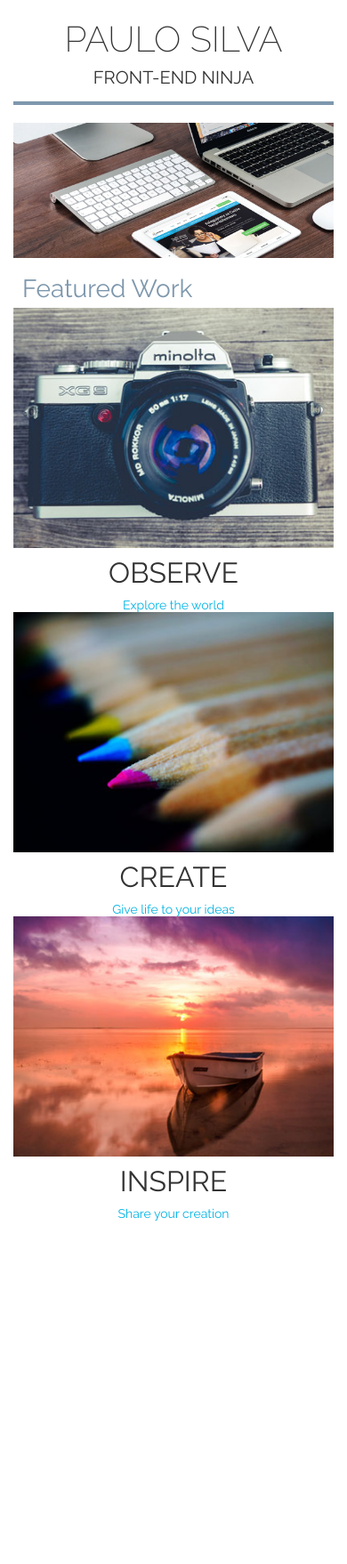
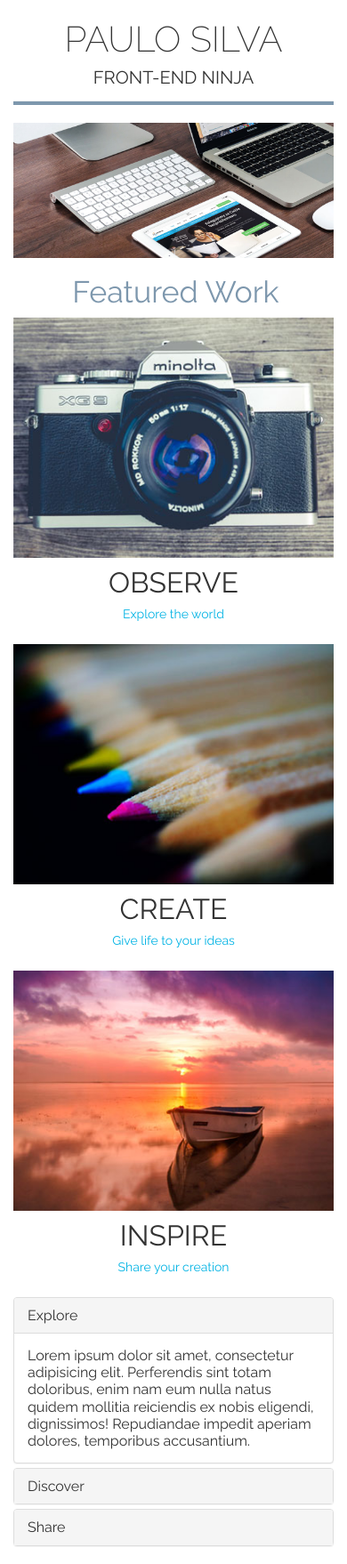
Before and after one commit to paulocoding/udacity-portfolio, a plain HTML site: page index.html in a window 390 px wide. Shown: the part 103-1861 px from the top of the page at 89% size. Before the commit the page ends 1475 px from the top, so only its background shows below. Drawn offline with nearby package versions, Linux system fonts and the light colour scheme.

Commit message:
imporved styling and responsiveness

```diff
--- a/css/styles.css
+++ b/css/styles.css
@@ -4,17 +4,30 @@
     font-weight: 400;
     line-height: 1.2;
 }
+
 a {
     color: #02b3e4;
 }
+
 a:hover {
     color: #55d5ff;
     text-decoration: none;
 }
+
+a:focus {
+    text-decoration: none;
+}
+
 a:visited {
     color: #02b3e4;
     text-decoration: none;
 }
+
+p {
+    margin:0 0 0 0;
+    font-size: 16px;
+}
+
 /* header styling */
 header h1{
     text-align: right;
@@ -22,6 +35,7 @@ header h1{
     font-size: 40px;
     text-transform: uppercase;
 }
+
 header h2 {
     text-align: right;
     text-transform: uppercase;
@@ -45,6 +59,7 @@ section.featured h3 {
     font-size: 28px;
     color: #7d97ad;
     margin: 20px 5px 6px 10px;
+    text-align: left;
 }
 
 section.featured h4 {
@@ -54,13 +69,23 @@ section.featured h4 {
 
 section.featured .featured-item {
     text-align: center;
+    margin: 0 0 25px 0;
 }
+
 section.featured .featured-item img {
     display: block;
     margin: 0 auto;
 }
 
-/* media queries */
+/* Breakpoints */
+@media screen and (max-width:991px){
+    section.featured h3 {
+        text-align: center;
+        font-size: 34px;
+        margin: 20px 5px 10px 10px;
+    }
+}
+
 @media screen and (max-width:767px) {
     header h1, header h2 {
         text-align: center;
--- a/index.html
+++ b/index.html
@@ -1,15 +1,16 @@
 <!doctype html>
-<html>
+<html lang="en">
     <head>
         <meta charset="utf-8">
         <title>Ninja Developer</title>
 
         <!-- setting the viewport -->
         <meta name="viewport" content="width=device-width, initial-scale=1">
+
         <!-- Font Link -->
         <link href='https://fonts.googleapis.com/css?family=Raleway:200,400' rel='stylesheet' type='text/css'>
         <!-- bootstrap stylesheet -->
-        <link rel="stylesheet" href="https://maxcdn.bootstrapcdn.com/bootstrap/3.3.7/css/bootstrap.min.css">
+        <link rel="stylesheet" href="css/bootstrap.min.css">
         <!-- custom styles stylesheet -->
         <link rel="stylesheet" href="css/styles.css">
     </head>
@@ -47,24 +48,73 @@
                     </div>
                     <div class="row">
                         <article class="col-md-4 featured-item">
-                            <img src="img/feat-1.jpg" class="img-responsive" alt="">
+                            <img src="img/feat-1.jpg" class="img-responsive" alt="camera picture">
                             <h4>Observe</h4>
                             <a href="https://www.flickr.com/explore">Explore the world</a>
                         </article>
                         <article class="col-md-4 featured-item">
-                            <img src="img/feat-2.jpg" class="img-responsive" alt="">
+                            <img src="img/feat-2.jpg" class="img-responsive" alt="pencils picture">
                             <h4>Create</h4>
                             <a href="https://github.com/">Give life to your ideas</a>
                         </article>
                         <article class="col-md-4 featured-item">
-                            <img src="img/feat-3.jpg" class="img-responsive" alt="">
+                            <img src="img/feat-3.jpg" class="img-responsive" alt="sunset picture">
                             <h4>Inspire</h4>
                             <a href="https://dribbble.com/tags/website">Share your creation</a>
                         </article>
                     </div>
                 </section>
+                <!-- Accordion Section -->
+                <section class="accordion">
+                    <div class="row">
+                        <div class="col-md-12">
+                            <div class="panel-group" id="accordion" role="tablist" aria-multiselectable="true">
+                                <div class="panel panel-default">
+                                    <div class="panel-heading" role="tab" id="headingOne">
+                                      <h4 class="panel-title">
+                                        <a role="button" data-toggle="collapse" data-parent="#accordion" href="#collapseOne" aria-expanded="true" aria-controls="collapseOne">Explore</a>
+                                      </h4>
+                                    </div>
+                                    <div id="collapseOne" class="panel-collapse collapse in" role="tabpanel" aria-labelledby="headingOne">
+                                      <div class="panel-body">
+                                         <p>Lorem ipsum dolor sit amet, consectetur adipisicing elit. Perferendis sint totam doloribus, enim nam eum nulla natus quidem mollitia reiciendis ex nobis eligendi, dignissimos! Repudiandae impedit aperiam dolores, temporibus accusantium.</p>
+                                      </div>
+                                    </div>
+                                </div>
+                                <div class="panel panel-default">
+                                    <div class="panel-heading" role="tab" id="headingTwo">
+                                      <h4 class="panel-title">
+                                        <a class="collapsed" role="button" data-toggle="collapse" data-parent="#accordion" href="#collapseTwo" aria-expanded="false" aria-controls="collapseTwo">Discover</a>
+                                      </h4>
+                                    </div>
+                                    <div id="collapseTwo" class="panel-collapse collapse" role="tabpanel" aria-labelledby="headingTwo">
+                                      <div class="panel-body">
+                                       <p>Donec dapibus faucibus cursus. Maecenas finibus venenatis tortor id viverra. Nulla cursus congue lobortis. Aliquam maximus ac purus ut consequat. Phasellus ultrices neque a diam elementum, id condimentum ipsum faucibus. Curabitur suscipit magna scelerisque, elementum mauris sed, finibus dolor. Fusce quis hendrerit dui, ac aliquam neque.</p>
+                                      </div>
+                                    </div>
+                                </div>
+                                <div class="panel panel-default">
+                                    <div class="panel-heading" role="tab" id="headingThree">
+                                      <h4 class="panel-title">
+                                        <a class="collapsed" role="button" data-toggle="collapse" data-parent="#accordion" href="#collapseThree" aria-expanded="false" aria-controls="collapseThree">Share</a>
+                                      </h4>
+                                    </div>
+                                    <div id="collapseThree" class="panel-collapse collapse" role="tabpanel" aria-labelledby="headingThree">
+                                      <div class="panel-body">
+                                        <p>Morbi tempor turpis a aliquam faucibus. Ut lorem velit, dictum vel velit sed, ultricies semper sem. Praesent vel neque lectus. Morbi purus eros, ultrices consectetur aliquet sed, varius eget justo. Phasellus sodales luctus leo ac gravida. Duis elit neque, condimentum quis aliquam eget, blandit ultrices libero. Suspendisse blandit ultricies eros dignissim egestas.</p>
+                                      </div>
+                                    </div>
+                                </div>
+                            </div>
+                        </div>
+                    </div>
+                </section>
             </main>
         </div>
         <!-- bootstrap container end -->
+        <!-- load jquery -->
+        <script src="https://ajax.googleapis.com/ajax/libs/jquery/1.12.4/jquery.min.js"></script>
+        <!-- load bootstrap javascript -->
+        <script src="js/bootstrap.min.js"></script>
     </body>
 </html>
```
Also changed, not shown: css/bootstrap.min.css (added), js/bootstrap.min.js (added).
